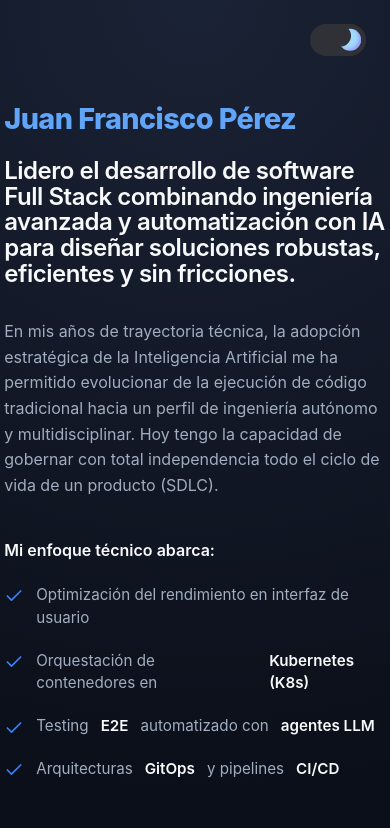
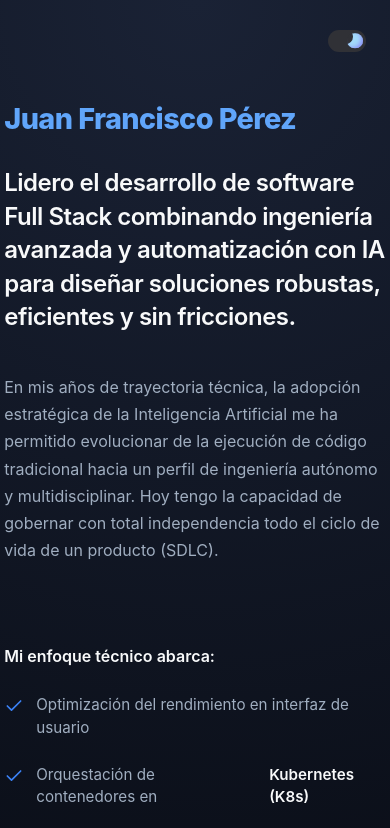
Before and after one commit to juanFRANvelilla/personal-portfolio, an Angular app: page / in a window 390 px wide. Shown: the top 828 px of the page. Built offline with nearby package versions, Linux system fonts and the light colour scheme.

Commit message:
ajustes responsive

```diff
--- a/src/app/app.css
+++ b/src/app/app.css
@@ -226,7 +226,7 @@ h1, h2, h3, h4 {
   font-size: 2.5rem;
   font-weight: 800;
   color: #2563eb; /* Azul más vibrante/claro */
-  display: inline-block;
+  display: block;
   overflow: hidden;
   white-space: nowrap;
   border-right: 3px solid transparent;
@@ -301,9 +301,18 @@ h1, h2, h3, h4 {
 }
 
 @media (max-width: 600px) {
+  .theme-switch-wrapper {
+    top: 1.2rem;
+    right: 1.2rem;
+  }
+
   .hero {
     padding: 6rem 1.5rem 3rem 1.5rem;
     min-height: auto;
+  }
+
+  .hero-name-container {
+    margin-bottom: 1.5rem;
   }
 
   .hero-name {
@@ -312,16 +321,23 @@ h1, h2, h3, h4 {
 
   .hero-title {
     font-size: 1.5rem;
-    margin-bottom: 2rem;
+    line-height: 1.4;
+    margin-bottom: 2.5rem;
   }
 
   .hero-intro p {
     font-size: 1rem;
-    line-height: 1.6;
+    line-height: 1.7;
+    margin-bottom: 2.5rem;
   }
 
   .focus-title {
     font-size: 1rem;
+    margin-bottom: 1.5rem;
+  }
+
+  .focus-list {
+    gap: 1.5rem;
   }
 
   .focus-list li {
@@ -336,6 +352,49 @@ h1, h2, h3, h4 {
   .social-pill {
     font-size: 0.85rem;
     padding: 0.5rem 1rem;
+  }
+
+  /* Spacing in timeline (Experience) on mobile */
+  .timeline-section {
+    padding: 4rem 1rem;
+  }
+
+  .timeline {
+    padding-left: 1rem;
+  }
+
+  .timeline::before {
+    left: 5px;
+  }
+
+  .timeline-item {
+    padding-left: 1.2rem;
+    margin-bottom: 2rem;
+  }
+
+  .timeline-dot {
+    width: 12px;
+    height: 12px;
+    left: -1rem;
+    top: 0.4rem;
+  }
+
+  .timeline-content {
+    padding: 1.2rem;
+  }
+
+  /* Disable hover translations and shadows on mobile */
+  .social-pill:hover,
+  .timeline-company-link:hover,
+  .timeline-content:hover,
+  .project-card:hover,
+  .btn-primary:hover,
+  .btn-link--icon:hover,
+  .btn-link--direct:hover,
+  .tech-tag:hover,
+  .arch-card:hover {
+    transform: none !important;
+    box-shadow: none !important;
   }
 }
 
--- a/src/app/shared/theme-toggle/theme-toggle.component.ts
+++ b/src/app/shared/theme-toggle/theme-toggle.component.ts
@@ -83,6 +83,12 @@ import { ThemeService } from '../../core/services/theme.service';
           inset -3px -2px 5px -2px #8983f7,
           inset -10px -4px 0 0 #a3dafb;
       }
+
+      @media (max-width: 600px) {
+        .switch {
+          font-size: 11px;
+        }
+      }
     `,
   ],
 })
```
